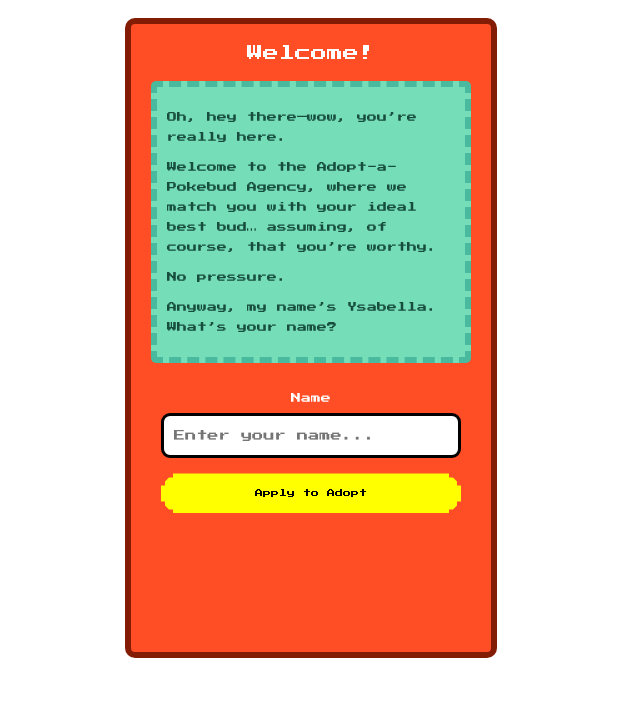
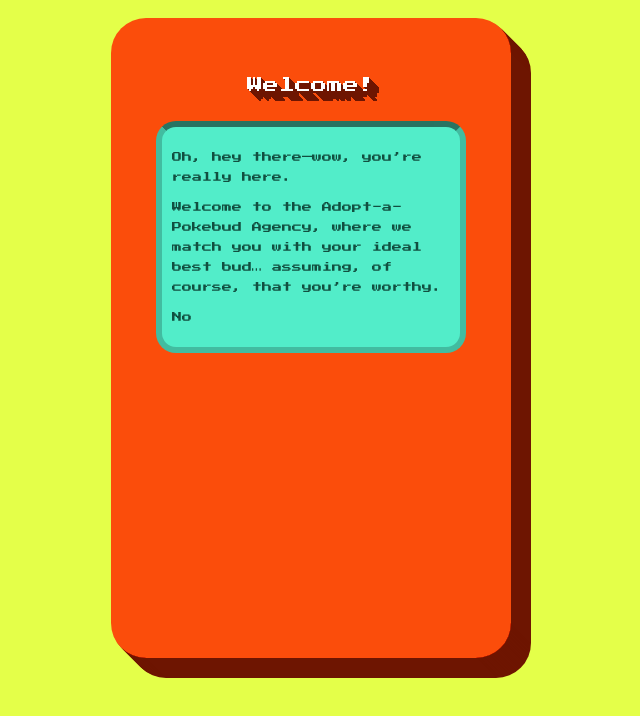
Before and after one commit to victorialamelo/ash-mvp-pokebudz-extension, a React (Vite) app in the folder client/: page / in a window 1280 px wide. Shown: the top 716 px of the page, without its empty margins (329-969 px from the left). Built offline with nearby package versions, Linux system fonts and the light colour scheme.

Commit message:
styling and readme

```diff
--- a/client/src/App.css
+++ b/client/src/App.css
@@ -1,14 +1,53 @@
+:root {
+  --text-shadow: rgba(110, 21, 1, 1);
+  --dialogue-border: rgba(65, 180, 153, 0.86);
+  --dialogue-bg: rgb(82, 237, 201);
+  --dialogue-text: rgba(7, 52, 41, 0.86);
+  --skip-bg: rgb(21, 250, 51);
+  --option-bg: #0F9668;
+  --option-hover-bg: #D43CA0;
+  --option-active-bg: #D43CA0;
+  --option-active-shadow-1: #c883b0;
+  --option-active-shadow-2: #980063;
+  --selected-bg: #D43CA0;
+  --button-bg: #FFA12B;
+  --button-shadow-1: #FFE5C4;
+  --button-shadow-2: #915100;
+  --button-active-bg: #F78900;
+  --border-red: red;
+  --menu-border: rgba(110, 21, 1, 0.854);
+  --menu-bg: rgba(255, 47, 0, 0.854);
+}
+
+
 * {
   box-sizing: border-box;
   font-family: "Press Start 2P", serif;
   font-weight: 200;
   font-style: normal;
+
+}
+
+body {
+  background-color: rgb(228, 255, 73);
 }
 
 h1 {
-  margin-top: 5px 20px;
   font-size: 1rem;
+  line-height: 2rem;
   color: white;
+  text-shadow:
+  var(--text-shadow) 1px 1px,
+  var(--text-shadow) 2px 2px,
+  var(--text-shadow) 3px 3px,
+  var(--text-shadow) 3px 3px,
+  var(--text-shadow) 4px 4px,
+  var(--text-shadow) 5px 5px,
+  var(--text-shadow) 6px 6px,
+  var(--text-shadow) 7px 7px,
+  var(--text-shadow)8px 8px,
+  var(--text-shadow) 9px 9px,
+  var(--text-shadow) 10px 10px
 }
 
 h2 {
@@ -23,35 +62,23 @@
   flex-direction: column;
 }
 
-.Menu, .Result, .Questions, .Matches, .Selection {
-  border: 6px solid rgba(110, 21, 1, 0.854);
-  max-width: 400px;
-  min-width: 150px;
-  min-height: 640px;
-  border-radius: 10px;
-  display: flex;
-  flex-direction: column;
-  padding: 10px;
-  align-items: center;
-  background-color: rgba(255, 47, 0, 0.854);
-  margin: 10px;
-}
-
 .dialogue {
+  background-color: var(--dialogue-bg);
+  border: 6px var(--dialogue-border);
+  border-style: inset solid;
+  color: var(--dialogue-text);
+  border-radius: 20px;
   height: auto;
   min-height: 200px;
   margin: 10px;
   padding: 10px;
-  border: 6px dashed rgba(65, 180, 153, 0.86);
-  border-radius: 5px;
-  background-color: rgba(95, 246, 210, 0.86);
   word-wrap: break-word;
   overflow-wrap: break-word;
   text-align: left;
-  width: 320px;
+  min-width: 310px;
   line-height: 20px;
   font-size: 10px;
-  color: rgba(7, 52, 41, 0.86);
+
 }
 
 .skip {
@@ -66,67 +93,75 @@
 }
 
 .option {
-  background-color: rgb(255, 235, 183);
+  background-color: #0F9668;
+  box-shadow: inset 0 1px 0 #66cdab, 0 8px 0 #00573a;
+  -webkit-tap-highlight-color: rgba(0, 0, 0, 0);
+  text-shadow: 0px 1px 0px #000;
+  border-radius: 20px;
+  transition: all 0.1s ease-in-out;
 }
 
 .option:hover {
-  background-color: rgb(199, 221, 254);
+  background-color: #D43CA0;
+  box-shadow: inset 0 1px 0 #c883b0, 0 8px 0 #980063;
+  -webkit-tap-highlight-color: rgba(0, 0, 0, 0);
+  text-shadow: 0px 1px 0px #000;
+  border-radius: 20px;
+  transition: all 0.1s ease-in-out;
+}
+
+.option:active {
+  top: 6px;
+  background-color: #D43CA0;
+  box-shadow: inset 0 1px 0 #c883b0, inset 0 -3px 0 #980063;
 }
 
 .selected {
-  background-color: rgb(199, 221, 254);
+  background-color: #D43CA0;
+  box-shadow: inset 0 1px 0 #c883b0, inset 0 -3px 0 #980063;
 }
 
 .option, .selected {
-  min-width: 300px;
+  width: 100%;
   margin: 10px auto;
 }
 
 button {
-  width: 300px;
-  padding: 10px;
-  height: 40px;
-  margin: 5px auto;
+  color: white;
+  font-weight: bold;
+  font-size: 10px;
+  text-align: center;
+  text-decoration: none;
+  background-color: #FFA12B;
+  padding: 10px 20px;
+  width: 100%;
   border: none;
-  border-radius: 5px;
-  font-size: 8px;
-  cursor: hand;
-  font-family: "Press Start 2P", serif;
-  background-color: rgb(255, 255, 0);
-  clip-path: polygon(
-    0px calc(100% - 12px),
-    4px calc(100% - 12px),
-    4px calc(100% - 8px),
-    8px calc(100% - 4px),
-    12px calc(100% - 4px),
-    12px 100%,
-    calc(100% - 12px) 100%,
-    calc(100% - 12px) calc(100% - 4px),
-    calc(100% - 8px) calc(100% - 4px),
-    calc(100% - 4px) calc(100% - 8px),
-    calc(100% - 4px) calc(100% - 12px),
-    100% calc(100% - 12px),
-    100% 12px,
-    calc(100% - 4px) 12px,
-    calc(100% - 4px) 8px,
-    calc(100% - 8px) 4px,
-    calc(100% - 12px) 4px,
-    calc(100% - 12px) 0px,
-    12px 0px,
-    12px 4px,
-    8px 4px,
-    4px 8px,
-    4px 12px,
-    0px 12px
-  );
-  color: black;
+  cursor: pointer;
+  position: relative;
+  -webkit-tap-highlight-color: rgba(0, 0, 0, 0);
+  text-shadow: 0px 1px 0px #000;
+  box-shadow: inset 0 1px 0 #FFE5C4, 0 8px 0 #915100;
+  border-radius: 20px;
+  transition: all 0.1s ease-in-out;
+}
+
+button:active {
+  top: 6px;
+  background-color: #F78900;
+  box-shadow: inset 0 1px 0 #FFE5C4, inset 0 -3px 0 #915100;
+}
+
+.submit {
+  margin-top: 15px;
 }
 
 form {
   display: flex;
   flex-direction: column;
-  padding: 20px;
-  align-items: center;
+  margin: 10px;
+  padding: 10px;
+  width: 100%;
+  text-align: left;
 }
 
 .transition-form {
@@ -137,21 +172,25 @@
   opacity: 1;
 }
 
-
-
-input {
+input, input:focus {
   width: 100%;
   height: 45px;
   margin: 10px auto;
   padding: 10px;
   font-size: .7rem;
-  border: 3px solid black;
+  border: 3px inset rgb(149, 177, 193);
   border-radius: 9px;
+  outline: none;
 }
 
-label{
+label {
+  display: block;
   font-size: 10px;
   color: white;
+  text-shadow:
+  rgba(110, 21, 1, 1) 1px 1px,
+  rgba(110, 21, 1, 1) 2px 2px,
+  rgba(110, 21, 1, 1) 3px 3px
 }
 
 .hide {
@@ -159,23 +198,21 @@
 }
 
 .buddy {
-  width: auto;
+  width: 100%;
   margin-top: auto;
   margin-bottom: 10px;
+  text-align: center;
 }
 
-/* THINK ABOUT HOW TO STYLE THIS */
 .pokemon-matches {
-  margin: auto;
+  margin-top: 10px;
   display: grid;
   grid-template-columns: repeat(2, 1fr); /* Creates 2 columns */
-  gap: 10px; /* Adds spacing between items */
+  gap: 0px; /* Adds spacing between items */
   justify-content: center;
   align-items: end;
-  border: 6px dashed white;
   border-radius: 8px;
-  width: 320px;
-  background-color: rgb(255, 0, 251);
+  width: 100%;
 }
 
 .pokemon-card {
@@ -183,6 +220,8 @@
   flex-direction: column;
   justify-content: space-around;
   align-items: end;
+  height: 100%;
+  padding: 5px;
 }
 
 .pokemon-card img {
@@ -190,5 +229,39 @@
   max-width: 100%;
   height: auto;
   align-self: center;
+}
+
+.Menu, .Result, .Questions, .Matches, .Selection {
+  background-color: var(--menu-bg);
+  border-radius: 35px;
   margin: 10px;
+  max-width: 400px;
+  min-width: 150px;
+  min-height: 640px;
+  display: flex;
+  flex-direction: column;
+  padding: 40px;
+  align-items: center;
+  /* box-shadow: 12px 12px 2px 1px rgba(0, 0, 15, 0.2); */
+  box-shadow:
+  var(--text-shadow) 1px 1px,
+  var(--text-shadow) 2px 2px,
+  var(--text-shadow) 3px 3px,
+  var(--text-shadow) 4px 4px,
+  var(--text-shadow) 5px 5px,
+  var(--text-shadow) 6px 6px,
+  var(--text-shadow) 7px 7px,
+  var(--text-shadow) 8px 8px,
+  var(--text-shadow) 9px 9px,
+  var(--text-shadow) 10px 10px,
+  var(--text-shadow) 11px 11px,
+  var(--text-shadow) 12px 12px,
+  var(--text-shadow) 13px 13px,
+  var(--text-shadow) 14px 14px,
+  var(--text-shadow) 15px 15px,
+  var(--text-shadow) 16px 16px,
+  var(--text-shadow) 17px 17px,
+  var(--text-shadow) 18px 18px,
+  var(--text-shadow) 19px 19px,
+  var(--text-shadow) 20px 20px
 }
--- a/client/src/Components/MainMenu.jsx
+++ b/client/src/Components/MainMenu.jsx
@@ -54,7 +54,7 @@
           <div className="dialogue">
               <ReactTyped
                     startWhenVisible
-                    typeSpeed={0}
+                    typeSpeed={20}
                     backSpeed={0}
                     loop={false}
                     showCursor={false}
@@ -77,7 +77,7 @@
                 value={name}
                 onChange={(e) => setName(capitilize(e.target.value))}
             />
-            <button type="submit">Apply to Adopt</button>
+            <button type="submit" className="submit">Apply to Adopt</button>
           </form>
 
           </>
--- a/client/src/Components/Pokebud.jsx
+++ b/client/src/Components/Pokebud.jsx
@@ -11,6 +11,8 @@
     const [ loading, setLoading ] = useState(false);
     const { name, pokebud, userID } = useContext(QuizContext);
     const [ email, setEmail ] = useState("");
+
+    const capitalize = (name) => name.charAt(0).toUpperCase() + name.slice(1);
 
     async function postEmail(userEmail) {
         const options = {
@@ -83,12 +85,12 @@
           <div className="dialogue">
             <ReactTyped
                 startWhenVisible
-                typeSpeed={40}
+                typeSpeed={20}
                 backSpeed={0}
                 loop={false}
                 showCursor={false}
                 strings={[
-                    `WOOHOOO! Congratulations! ${pokebud.pokename} is your new buddy!`
+                    `WOOHOOO! Congratulations! ${capitalize(pokebud.pokename)} is your new buddy!`
                 ]}
             />
             <div className="myBuddy">
@@ -105,7 +107,7 @@
                     value={email}
                     onChange={(e) => setEmail(e.target.value)}
                 />
-                <button type="submit">save</button>
+                <button type="submit">Save</button>
             </form>
         </div>
         )}
--- a/client/src/Components/Result.jsx
+++ b/client/src/Components/Result.jsx
@@ -67,7 +67,7 @@
             zodiacDescription && (
               <ReactTyped
                 startWhenVisible
-                typeSpeed={40}
+                typeSpeed={20}
                 backSpeed={0}
                 loop={false}
                 showCursor={false}
@@ -78,13 +78,14 @@
                   <p><strong>Habitat:</strong> ${answers.habitat}</p>
                   <p><srong>Approach:</strong> ${answers.type2}</p>`
                 ]}
+                onComple
               />
             )
           }
         </div>
 
-        <button onClick={() => setGameState("matches")}>Continue</button>
-        <button onClick={() => setGameState("questions")}>Restart Quiz</button>
+        <button className="submit" onClick={() => setGameState("matches")}>Continue</button>
+        <button className="submit" onClick={() => setGameState("questions")}>Restart Quiz</button>
       </div>
     )}
     </>
--- a/client/src/Helpers/QuestionBank.js
+++ b/client/src/Helpers/QuestionBank.js
@@ -1,13 +1,13 @@
 export const QuestionBank = [
     {   // TYPE https://pokeapi.co/api/v2/type/
-        prompt: (name) => `<p>Ok first question ${name} — How would you describe your approach to life?</p>`,
+        prompt: (name) => `<p>Alright, ${name}, let’s start strong—what’s your life philosophy?</p>`,
         type: "multiple-choice",
         key: "type2",
         options: [
-            { answer: "I value independence and reflection.", pokemonType: ["ghost", "dark"] },
-            { answer: "I rise above challenges.", pokemonType: ["dragon", "stellar"] },
-            { answer: "I keep things simple and balanced.", pokemonType: ["normal", "ground"] },
-            { answer: "I challenge norms and stir things up.", pokemonType: ["poison", "ghost"] }
+            { answer: "Lone wolf vibes", pokemonType: ["ghost", "dark"] },
+            { answer: "Boss battle energy", pokemonType: ["dragon", "stellar"] },
+            { answer: "Keep it chill", pokemonType: ["normal", "ground"] },
+            { answer: "Agent of chaos", pokemonType: ["poison", "ghost"] }
         ]
     },
     {   // SHAPE https://pokeapi.co/api/v2/pokemon-shape
```
Also changed, not shown: client/src/Components/Matches.jsx (+21 -15 lines), client/src/Components/Quiz.jsx (+11 -10 lines), client/src/Components/Selection.jsx (+11 -4 lines).
